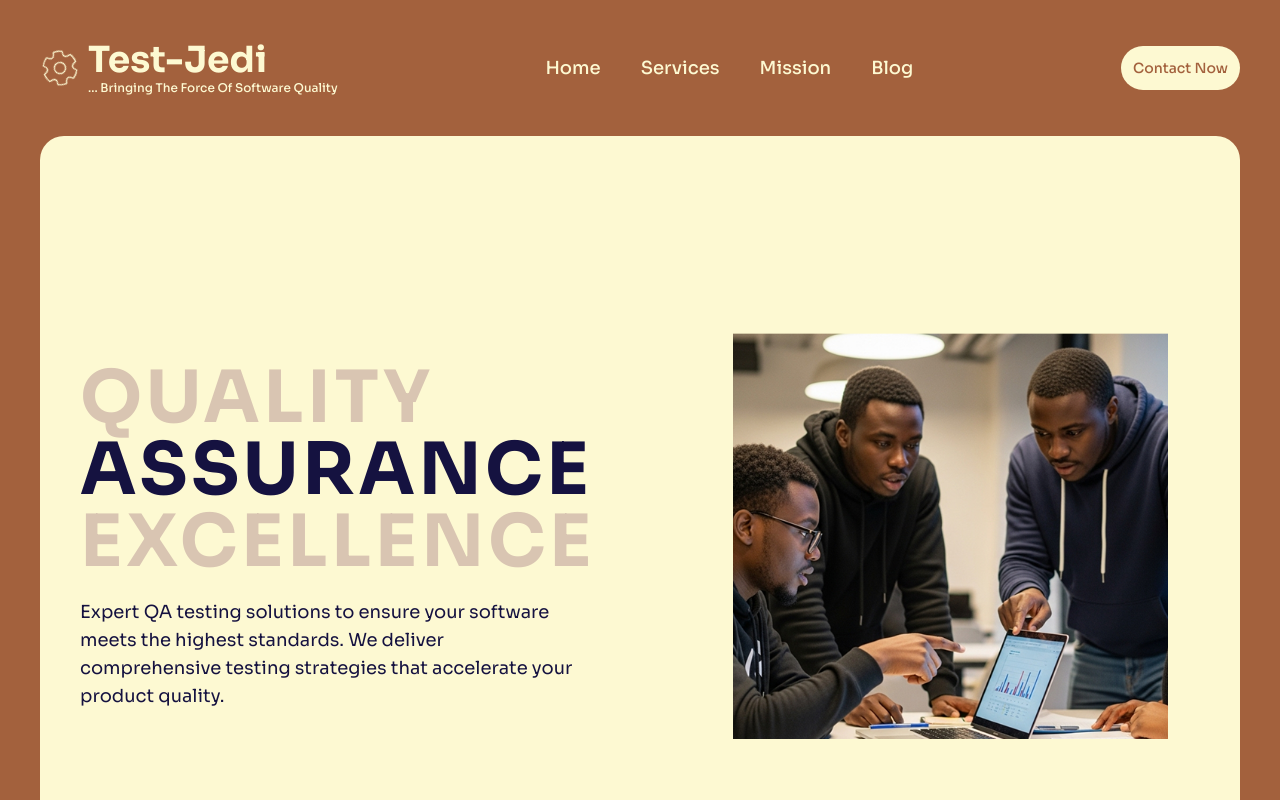
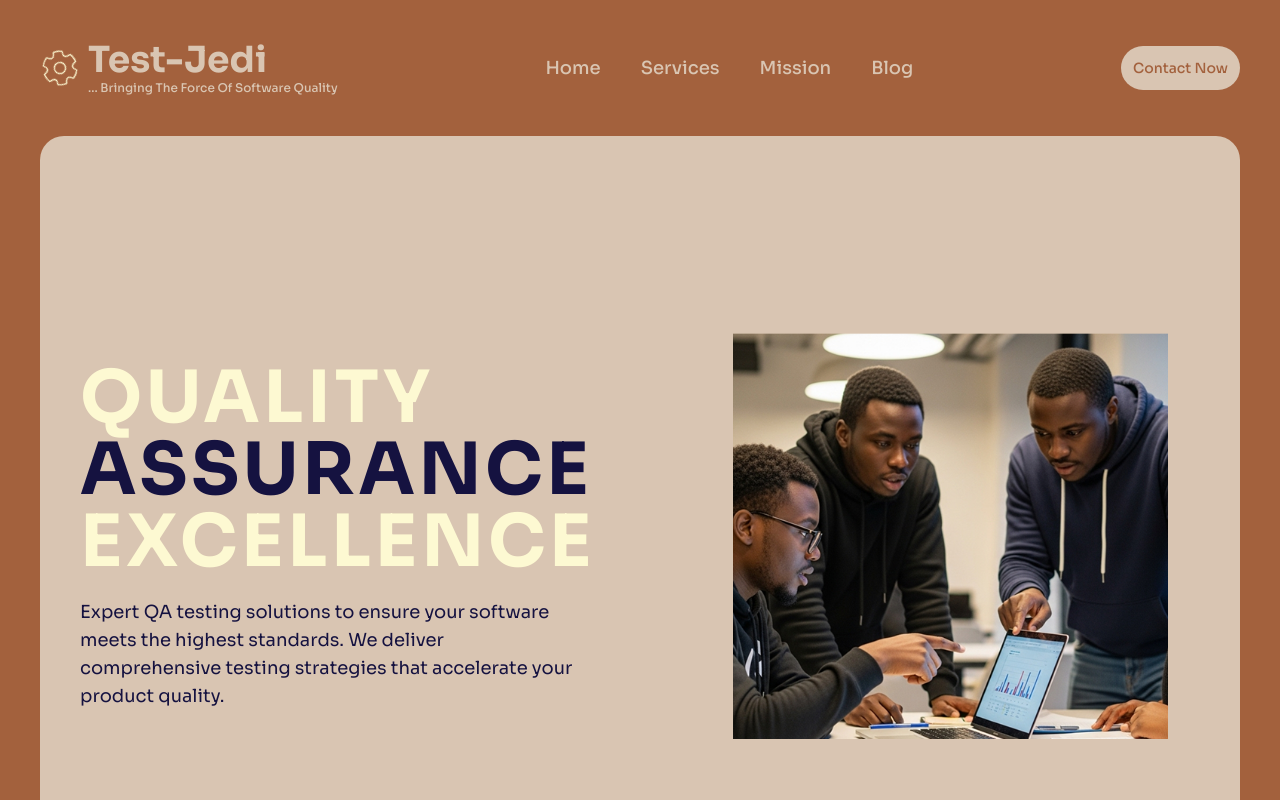
Before and after one commit to tidarkson/test-jedi, a React (Create React App) app: page / in a window 1280 px wide. Shown: the top 800 px of the page. Built offline with nearby package versions, Linux system fonts and the light colour scheme.

Commit message:
color changes

```diff
--- a/tailwind.config.js
+++ b/tailwind.config.js
@@ -6,8 +6,8 @@ module.exports = {
     colors: {
       transparent: "transparent",
       "dark-brown": "#A3613D",
-      "light-brown": "#fdf9d2",
-      "medium-brown": "#D9C5B2",
+      "medium-brown": "#fdf9d2",
+      "light-brown": "#D9C5B2",
       "slate-900": "#151240",
       white: "#FFFFFF",
     },
```
